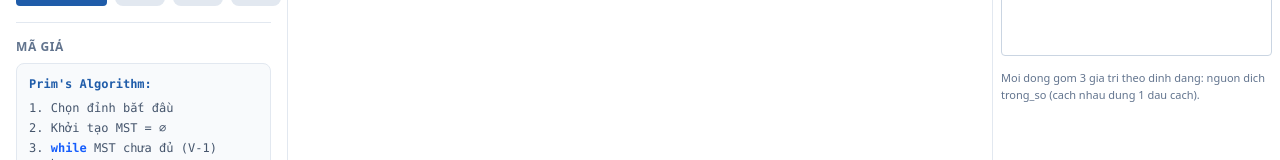
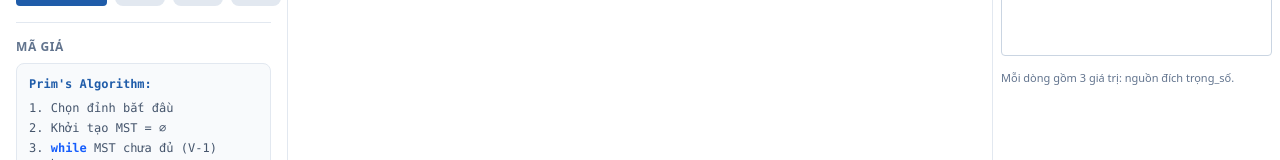
Before and after one commit to quochoi227/mst-graph, a React (Vite) app: page / in a window 1280 px wide. Shown: the part 257-417 px from the top of the page. Built offline with nearby package versions, Linux system fonts and the light colour scheme.

Commit message:
feat: update UI text for edge input instructions; enhance clarity with localized message

```diff
--- a/src/components/graph-info.tsx
+++ b/src/components/graph-info.tsx
@@ -344,7 +344,7 @@ function GraphInfo() {
           className="w-full min-h-52 resize-none text-xs px-2 py-2 border border-slate-300 rounded focus:outline-none focus:ring-1 focus:ring-primary font-mono"
         />
         <p className="text-[11px] text-slate-500">
-          Moi dong gom 3 gia tri theo dinh dang: nguon dich trong_so (cach nhau dung 1 dau cach).
+          Mỗi dòng gồm 3 giá trị: nguồn đích trọng_số.
         </p>
         {validationError && (
           <p className="text-[11px] text-red-500">{validationError}</p>
```
